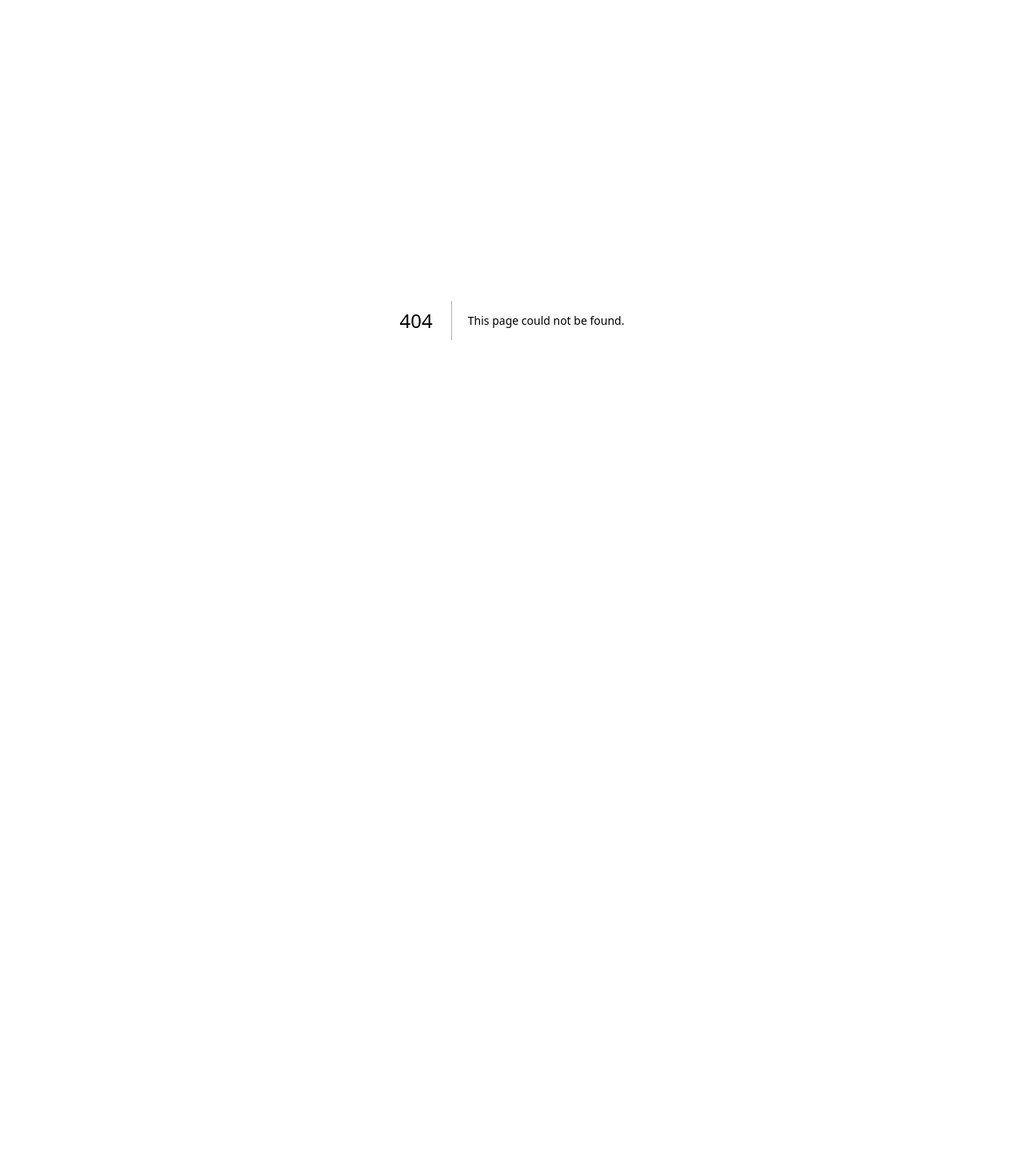
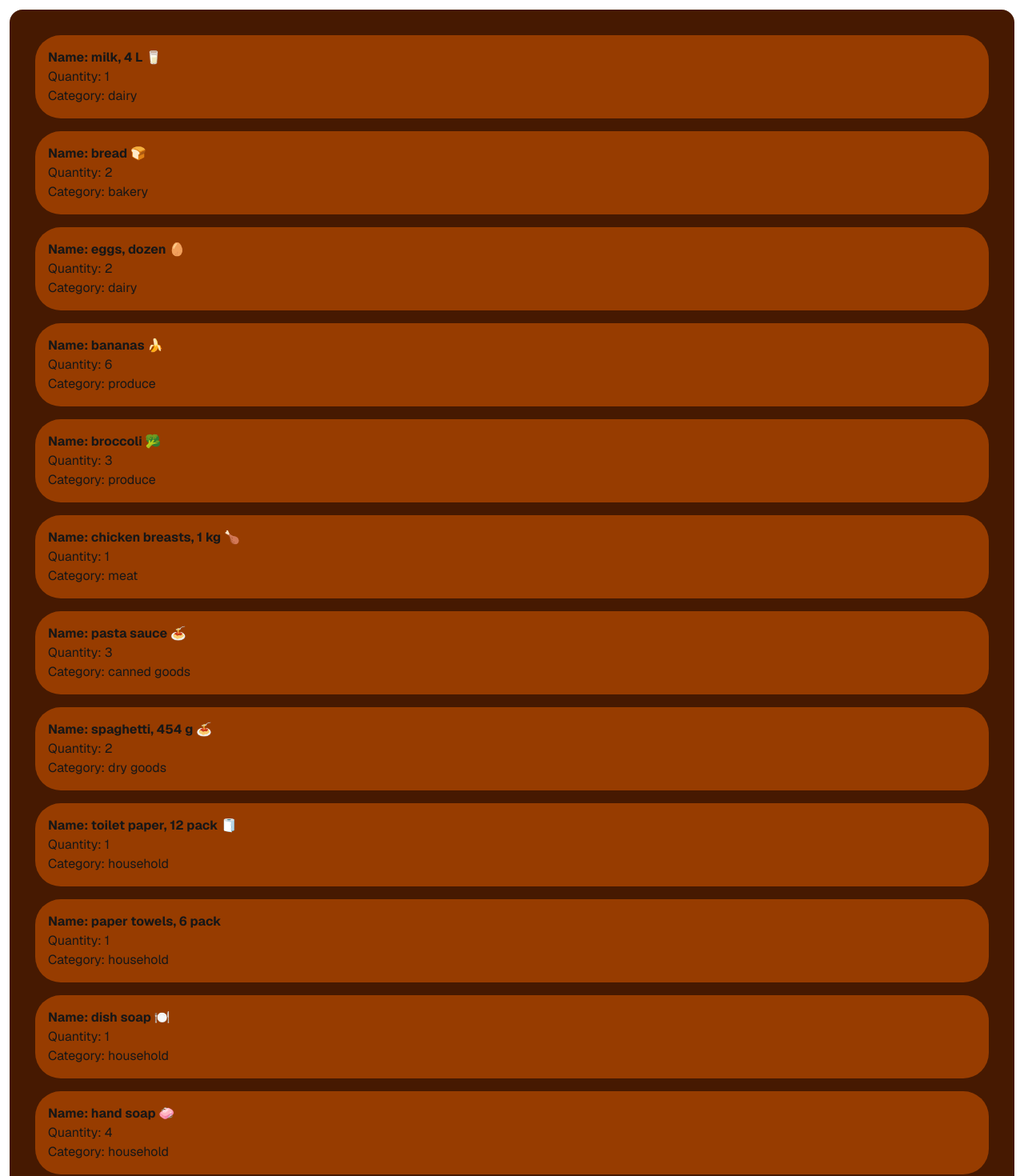
Before and after one commit to RandomGuy1661/cprg306-assignments, a Next.js app: page /week-3 in a window 1280 px wide. Before the commit this address had no page. Shown: the top 1470 px of the page at 80% size. Before the commit the page ends 800 px from the top, so only its background shows below. Built offline with nearby package versions, Linux system fonts and the light colour scheme.

Commit message:
finished week 3 assignment

```diff
--- a/app/page.js
+++ b/app/page.js
@@ -6,6 +6,7 @@ export default function Home(){
       <h1>CPRG306 Assignments</h1>
       <ul>
         <li><Link href="./week-2">Week 2 Assignment</Link></li>
+        <li><Link href="./week-3">Week 3 Assignment</Link></li>
       </ul>
     </main>
   )
--- /dev/null
+++ b/app/week-3/item-list.js
@@ -0,0 +1,92 @@
+import Item from "./item";
+
+export default function ItemList(){
+    const item1 = {
+        name: "milk, 4 L 🥛",
+        quantity: 1,
+        category: "dairy",
+    };
+
+    const item2 = {
+        name: "bread 🍞",
+        quantity: 2,
+        category: "bakery",
+    };
+
+    const item3 = {
+        name: "eggs, dozen 🥚",
+        quantity: 2,
+        category: "dairy",
+    };
+
+    const item4 = {
+        name: "bananas 🍌",
+        quantity: 6,
+        category: "produce",
+    };
+
+    const item5 = {
+        name: "broccoli 🥦",
+        quantity: 3,
+        category: "produce",
+    };
+
+    const item6 = {
+        name: "chicken breasts, 1 kg 🍗",
+        quantity: 1,
+        category: "meat",
+    };
+
+    const item7 = {
+        name: "pasta sauce 🍝",
+        quantity: 3,
+        category: "canned goods",
+    };
+
+    const item8 = {
+        name: "spaghetti, 454 g 🍝",
+        quantity: 2,
+        category: "dry goods",
+    };
+
+    const item9 = {
+        name: "toilet paper, 12 pack 🧻",
+        quantity: 1,
+        category: "household",
+    };
+
+    const item10 = {
+        name: "paper towels, 6 pack",
+        quantity: 1,
+        category: "household",
+    };
+
+    const item11 = {
+        name: "dish soap 🍽️",
+        quantity: 1,
+        category: "household",
+    };
+
+    const item12 = {
+        name: "hand soap 🧼",
+        quantity: 4,
+        category: "household",
+    };
+
+    return(
+        <ul className="bg-amber-950 rounded-2xl m-3 p-4">
+            <li><Item i = {item1}/></li>
+            <li><Item i = {item2}/></li>
+            <li><Item i = {item3}/></li>
+            <li><Item i = {item4}/></li>
+            <li><Item i = {item5}/></li>
+            <li><Item i = {item6}/></li>
+            <li><Item i = {item7}/></li>
+            <li><Item i = {item8}/></li>
+            <li><Item i = {item9}/></li>
+            <li><Item i = {item10}/></li>
+            <li><Item i = {item11}/></li>
+            <li><Item i = {item12}/></li>
+        </ul>
+    )
+};
--- /dev/null
+++ b/app/week-3/item.js
@@ -0,0 +1,14 @@
+export default function Item( {i} ){
+
+    //let {name, quantity, category} = props;
+
+    return(
+        <div className="p-4 m-4 bg-amber-800 font-sans rounded-4xl">
+            <ul>
+                <li className="font-bold">Name: {i.name}</li>
+                <li>Quantity: {i.quantity}</li>
+                <li>Category: {i.category}</li>
+            </ul>
+        </div>
+    )
+};
--- /dev/null
+++ b/app/week-3/page.js
@@ -0,0 +1,9 @@
+import ItemList from "./item-list";
+
+export default function Home(){
+    return(
+        <main>
+            <ItemList/>
+        </main>
+    )
+}
```
